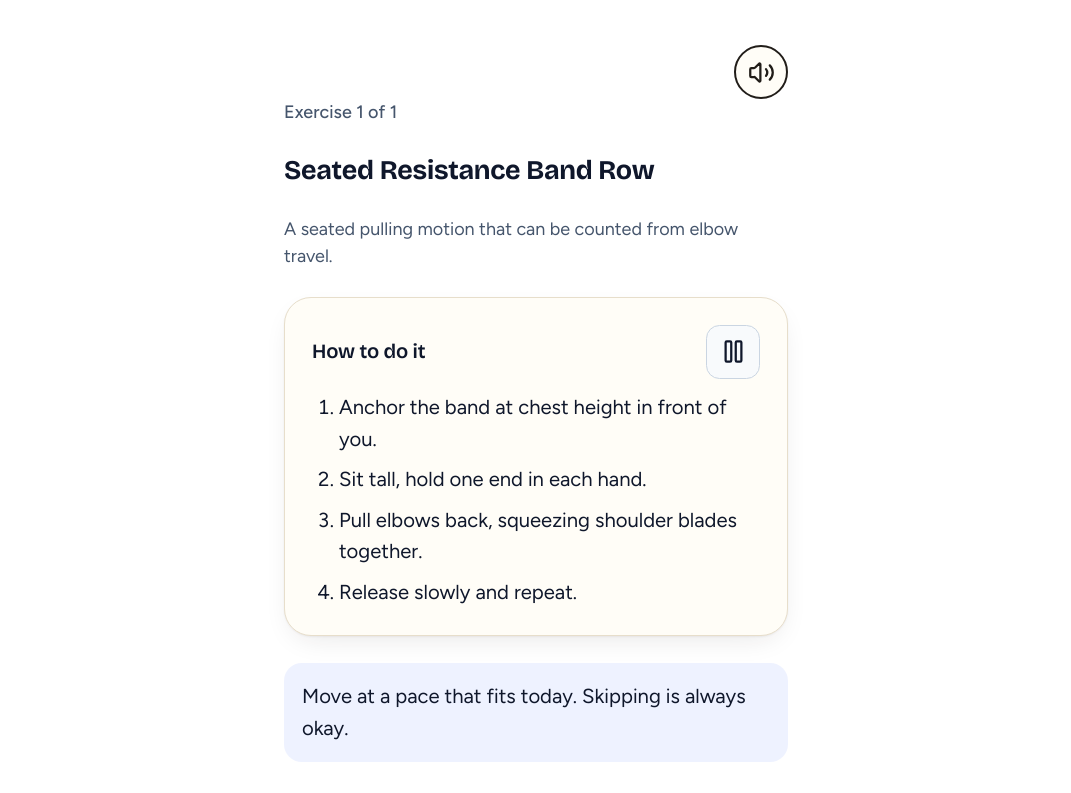
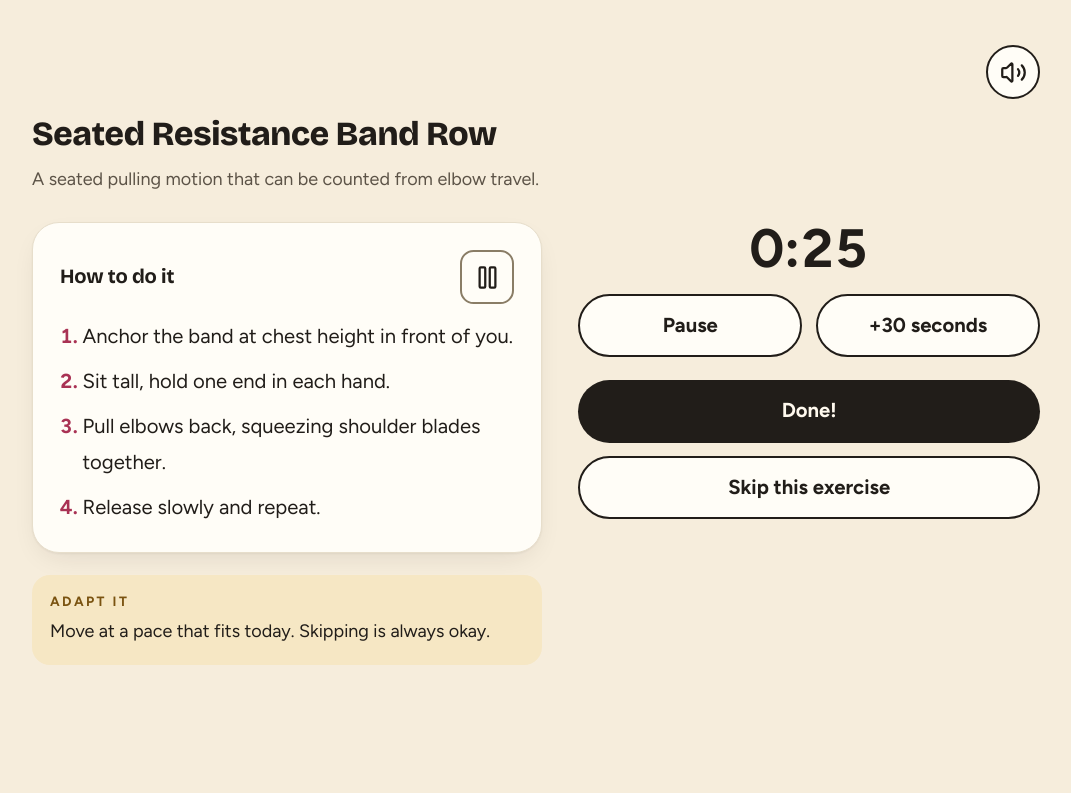
Before and after one commit to sleepyjen4/flexithon_accessibility, a Next.js app: page /exercise/seated_band_row in a window 1280 px wide. Shown: the top 793 px of the page, without its empty margins (104-1175 px from the left). Built offline with nearby package versions, Linux system fonts and the light colour scheme.

Commit message:
a lot of changes

```diff
--- a/app/globals.css
+++ b/app/globals.css
@@ -131,6 +131,18 @@ h3 {
   --focus-ring: var(--milk);
 }
 
+/* Tailwind v4's Preflight resets <button> to cursor:default. Restore the
+ * pointer for every interactive control (native buttons, Radix primitives that
+ * render as <button>, role="button", and labels bound to a form control).
+ * Disabled controls are excluded — they keep their cursor-not-allowed. */
+@layer base {
+  button:not(:disabled),
+  [role="button"]:not([aria-disabled="true"]),
+  label[for] {
+    cursor: pointer;
+  }
+}
+
 /* Section 6, rule 6: gate every animation behind prefers-reduced-motion */
 @media (prefers-reduced-motion: reduce) {
   *,
--- a/app/progress/page.tsx
+++ b/app/progress/page.tsx
@@ -6,10 +6,10 @@ export default function ProgressPage() {
     <DashboardShell>
       <div className="flex flex-col gap-6">
         <header className="space-y-2">
-          <h1 className="text-3xl font-black leading-tight text-slate-950">
+          <h1 className="text-3xl font-black leading-tight text-ink">
             Your progress
           </h1>
-          <p className="text-base text-slate-500">Showing up is the win.</p>
+          <p className="text-base text-ink-soft">Showing up is the win.</p>
         </header>
       <ProgressView />
       </div>
--- a/app/settings/page.tsx
+++ b/app/settings/page.tsx
@@ -6,10 +6,10 @@ export default function SettingsPage() {
     <DashboardShell>
       <div className="flex flex-col gap-6">
         <header className="space-y-2">
-          <h1 className="text-3xl font-black leading-tight text-slate-950">
+          <h1 className="text-3xl font-black leading-tight text-ink">
             Settings
           </h1>
-          <p className="text-base text-slate-700">
+          <p className="text-base text-ink-soft">
             Adjust things to fit how you move and see.
           </p>
         </header>
--- a/components/ExerciseStep.tsx
+++ b/components/ExerciseStep.tsx
@@ -87,16 +87,31 @@ export function ExerciseStep({
   }, [playInstructions]);
 
   return (
-    <div className="flex flex-1 flex-col gap-6">
-      <p className="text-base font-medium text-slate-600">
+    <div className="flex flex-1 flex-col gap-5 sm:gap-6">
+      {/* Header sits at the very top, full width, above both columns. */}
+      <div className="flex flex-col gap-2">
+        {totalSteps > 1 && (
+          <p className="text-xs font-bold uppercase tracking-[0.2em] text-raspberry">
             Exercise {stepNumber} of {totalSteps}
           </p>
-      <h1 className="text-2xl font-bold text-slate-900">{exercise.name}</h1>
-      <p className="text-slate-600">{exercise.description}</p>
+        )}
+        <h1 className="font-display text-3xl font-extrabold leading-tight text-ink">
+          {exercise.name}
+        </h1>
+        <p className="text-base leading-7 text-ink-soft">
+          {exercise.description}
+        </p>
+      </div>
 
+      {/* Below the header: reading side (instructions) + doing side (timer). */}
+      <div className="flex flex-1 flex-col gap-5 sm:gap-6 lg:grid lg:grid-cols-[1.05fr_0.95fr] lg:items-start lg:gap-8">
+        {/* What to do — the reading side */}
+        <div className="flex flex-col gap-5">
           <Card>
-        <div className="flex items-center justify-between mb-3">
-          <h2 className="text-lg font-semibold text-slate-900">How to do it</h2>
+            <div className="mb-3 flex items-center justify-between gap-3">
+              <h2 className="font-display text-lg font-bold text-ink">
+                How to do it
+              </h2>
               {/* Hidden while speech is muted — nothing would play, so the corner
                   mute toggle is the only relevant control then. */}
               {speechEnabled ? (
@@ -105,7 +120,7 @@ export function ExerciseStep({
                   suppressHydrationWarning
                   onClick={toggleReadAloud}
                   aria-pressed={reading}
-              className="inline-flex min-h-12 min-w-12 shrink-0 items-center justify-center rounded-xl border border-slate-300 bg-slate-50 text-slate-900 transition-colors hover:bg-slate-100 focus-visible:outline focus-visible:outline-offset-2 focus-visible:outline-indigo-600"
+                  className="inline-flex min-h-12 min-w-12 shrink-0 items-center justify-center rounded-xl border-2 border-line-strong bg-surface text-ink transition-colors hover:bg-mint"
                   aria-label={
                     reading
                       ? "Stop reading the instructions"
@@ -120,20 +135,30 @@ export function ExerciseStep({
                 </button>
               ) : null}
             </div>
-        <ol className="flex list-decimal flex-col gap-2 pl-6 text-lg text-slate-900">
+            <ol className="flex list-decimal flex-col gap-2 pl-5 text-lg leading-8 text-ink marker:font-bold marker:text-raspberry">
               {exercise.instructions.map((instruction) => (
                 <li key={instruction.text}>{instruction.text}</li>
               ))}
             </ol>
           </Card>
 
-      <p className="rounded-2xl bg-indigo-50 p-4 text-lg text-slate-900">
+          {step.adaptation_note && (
+            <div className="rounded-2xl bg-marigold-soft p-4">
+              <p className="text-xs font-bold uppercase tracking-[0.18em] text-marigold-deep">
+                Adapt it
+              </p>
+              <p className="mt-1 text-base leading-7 text-ink">
                 {step.adaptation_note}
               </p>
+            </div>
+          )}
+        </div>
 
-      {/* When the timer runs out, advance the same way the "Done — next"
-          button does (completes the step, then rest-or-next). The button
-          stays available to move on early. */}
+        {/* Do it — timer and actions. Sticky on wide screens so the controls
+            stay in reach while the instructions scroll. */}
+        <div className="flex flex-col gap-5 lg:sticky lg:top-6">
+          {/* When the timer runs out, advance the same way the "Done!" button
+              does (completes the step, then rest-or-next). */}
           <Timer
             seconds={step.duration_seconds}
             label={exercise.name}
@@ -148,7 +173,7 @@ export function ExerciseStep({
                 variant="secondary"
                 onClick={() => setCameraOn((current) => !current)}
               >
-            {cameraOn ? "Turn camera off" : "Count reps with camera (optional)"}
+                {cameraOn ? "Turn camera off" : "Count reps with camera"}
               </Button>
               {cameraOn && (
                 <PoseTracker
@@ -160,16 +185,16 @@ export function ExerciseStep({
               )}
               <Link
                 href="/calibrate"
-            className="min-h-12 content-center text-center text-lg font-medium text-indigo-700 underline underline-offset-4 hover:text-indigo-800"
+                className="min-h-12 content-center text-center text-base font-bold text-evergreen underline underline-offset-4 hover:text-[#173f33]"
               >
                 {personalRange
-              ? `Recalibrate range (now ${personalRange.minDeg}°–${personalRange.maxDeg}°)`
-              : "Calibrate to my range for more accurate counting"}
+                  ? `Recalibrate range (${personalRange.minDeg}°–${personalRange.maxDeg}°)`
+                  : "Calibrate my range for better counting"}
               </Link>
             </div>
           )}
 
-      <div className="mt-auto flex flex-col gap-3 pt-4">
+          <div className="flex flex-col gap-3">
             <Button type="button" onClick={onDone}>
               Done!
             </Button>
@@ -178,5 +203,7 @@ export function ExerciseStep({
             </Button>
           </div>
         </div>
+      </div>
+    </div>
   );
 }
--- a/components/Timer.tsx
+++ b/components/Timer.tsx
@@ -70,7 +70,7 @@ export function Timer({ seconds, label, onComplete, onPauseChange }: TimerProps)
   return (
     <div className="flex flex-col items-center gap-4">
       <p
-        className="text-5xl font-bold tabular-nums text-slate-900"
+        className="text-5xl font-bold tabular-nums text-ink"
         aria-hidden="true"
       >
         {formatTime(remaining)}
--- a/components/WorkoutPageFrame.tsx
+++ b/components/WorkoutPageFrame.tsx
@@ -7,8 +7,8 @@ interface WorkoutPageFrameProps {
 
 export function WorkoutPageFrame({ children }: WorkoutPageFrameProps) {
   return (
-    <div className="flex flex-1 flex-col bg-white px-6 py-10">
-      <div className="mx-auto flex w-full max-w-md justify-end">
+    <div className="flex flex-1 flex-col bg-cream px-5 py-8 sm:px-6 sm:py-10">
+      <div className="mx-auto mb-3 flex w-full max-w-md justify-end lg:max-w-4xl">
         <SpeechToggle />
       </div>
       {children}
--- a/components/WorkoutPlayer.tsx
+++ b/components/WorkoutPlayer.tsx
@@ -37,8 +37,8 @@ export function WorkoutPlayer() {
   if (!workout) {
     return (
       <div className="mx-auto flex w-full max-w-md flex-1 flex-col gap-6">
-        <h1 className="text-2xl font-bold text-slate-900">No workout yet</h1>
-        <p className="text-lg text-slate-600">
+        <h1 className="font-display text-2xl font-bold text-ink">No workout yet</h1>
+        <p className="text-lg text-ink-soft">
           Check in with today&apos;s energy and we&apos;ll build one that fits.
         </p>
         <Button asChild>
@@ -73,8 +73,8 @@ export function WorkoutPlayer() {
   if (resting) {
     return (
       <div className="mx-auto flex w-full max-w-md flex-1 flex-col gap-6">
-        <h1 className="text-2xl font-bold text-slate-900">Rest</h1>
-        <p className="text-lg text-slate-600">
+        <h1 className="font-display text-2xl font-bold text-ink">Rest</h1>
+        <p className="text-lg text-ink-soft">
           Take your time, the next exercise waits for you.
         </p>
         {/* Keyed so each rest period gets a fresh timer instance. */}
@@ -96,10 +96,10 @@ export function WorkoutPlayer() {
   if (!exercise) {
     return (
       <div className="mx-auto flex w-full max-w-md flex-1 flex-col gap-6">
-        <h1 className="text-2xl font-bold text-slate-900">
+        <h1 className="font-display text-2xl font-bold text-ink">
           We couldn&apos;t load this exercise
         </h1>
-        <p className="text-lg text-slate-600">
+        <p className="text-lg text-ink-soft">
           Not your fault — let&apos;s move to the next one.
         </p>
         <Button type="button" onClick={goNext}>
@@ -110,7 +110,7 @@ export function WorkoutPlayer() {
   }
 
   return (
-    <div className="mx-auto flex w-full max-w-md flex-1 flex-col">
+    <div className="mx-auto flex w-full max-w-md flex-1 flex-col lg:max-w-4xl">
       <p aria-live="polite" className="sr-only">
         Exercise {currentStepIndex + 1} of {workout.steps.length}:{" "}
         {exercise.name}
--- a/components/WorkoutSessionLoader.tsx
+++ b/components/WorkoutSessionLoader.tsx
@@ -20,10 +20,10 @@ export function WorkoutSessionLoader({ workout }: WorkoutSessionLoaderProps) {
   if (activeWorkout !== workout) {
     return (
       <div className="mx-auto flex w-full max-w-md flex-1 flex-col gap-6">
-        <h1 className="text-2xl font-bold text-slate-900">
+        <h1 className="font-display text-2xl font-bold text-ink">
           Loading exercise
         </h1>
-        <p className="text-lg text-slate-600" aria-live="polite">
+        <p className="text-lg text-ink-soft" aria-live="polite">
           Preparing the workout player.
         </p>
       </div>
```
Also changed, not shown: components/ProgressView.tsx (+29 -29 lines), components/SettingsForm.tsx (+12 -12 lines), components/TodayDashboard.tsx (+5 -4 lines). Lines whose indentation alone changed are shown as unchanged.
